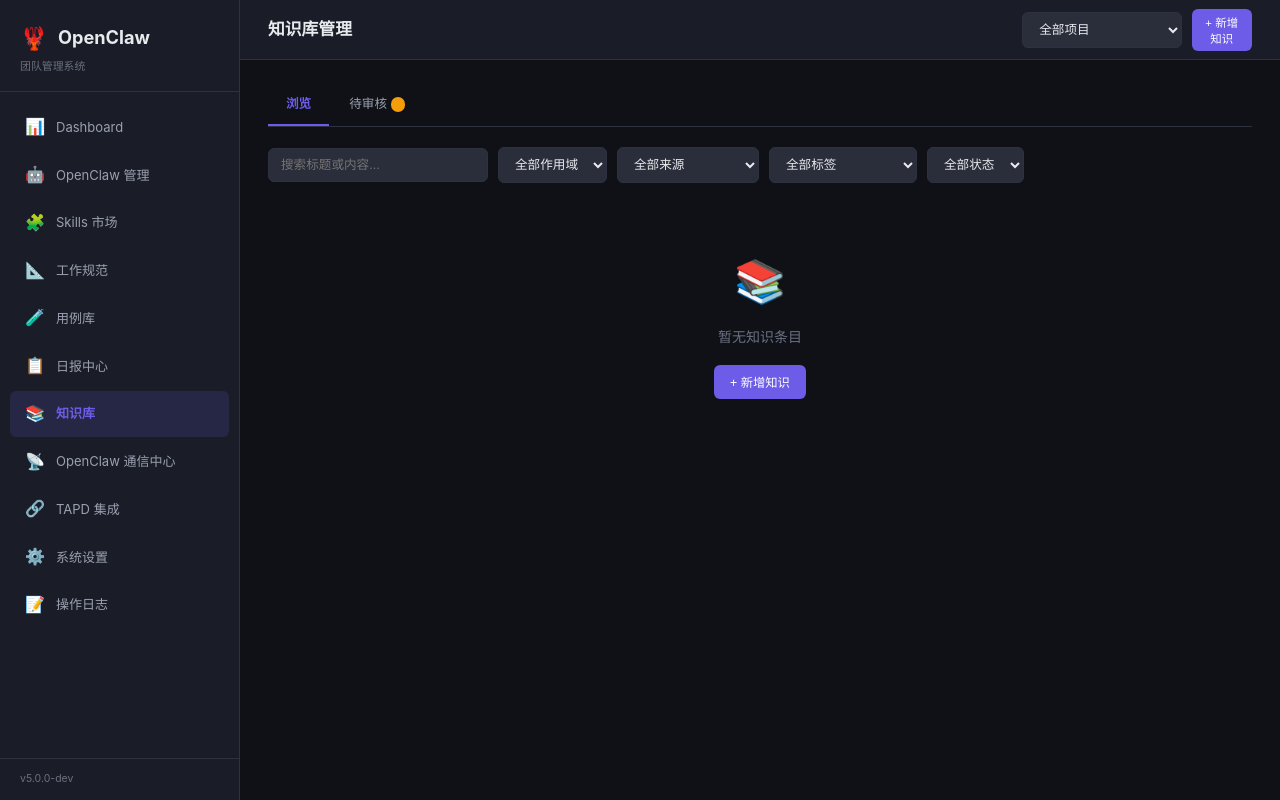
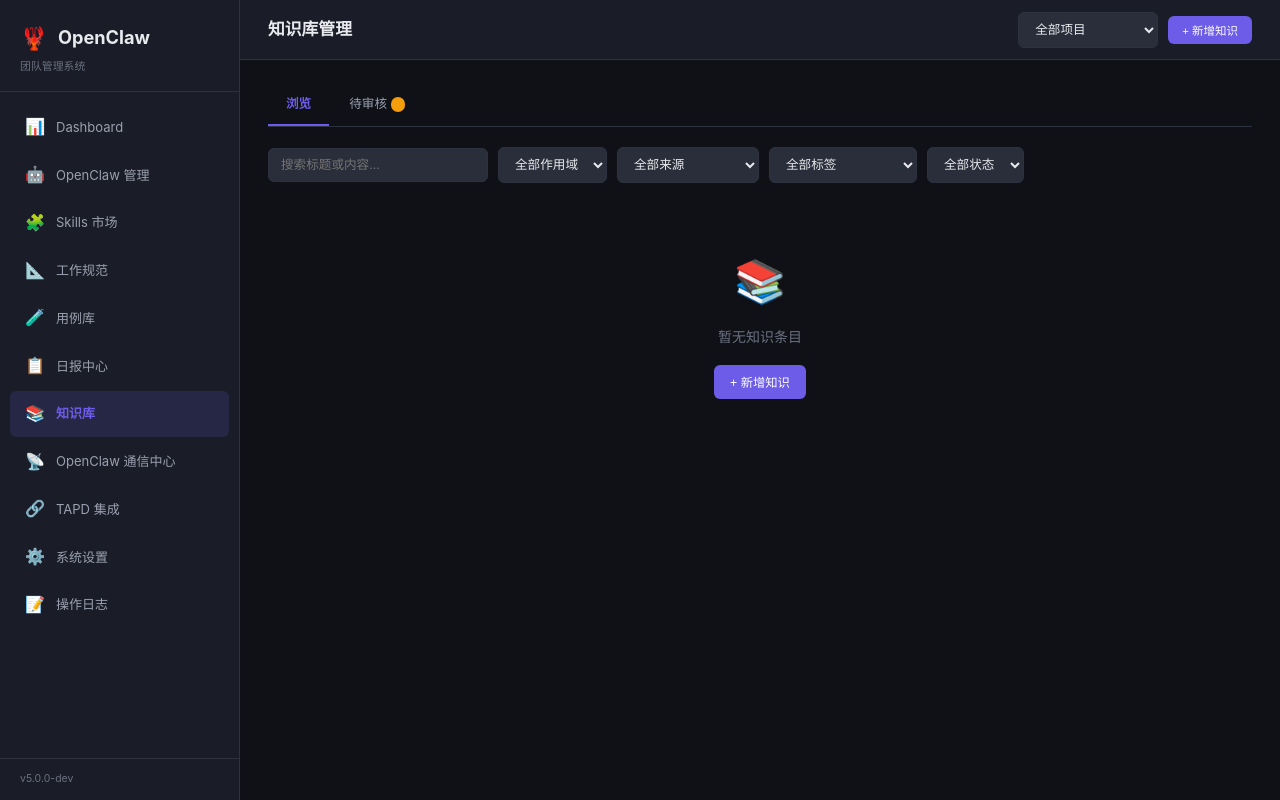
Before and after one commit to rajqiu2022/clawcom, a Flask app: page /knowledge in a window 1280 px wide. Run offline with Flask 2, Linux system fonts and the light colour scheme; data that the repository does not hold is empty.

Commit message:
fix: 知识库新增按钮尺寸优化，防止文字换行

```diff
--- a/web/templates/knowledge.html
+++ b/web/templates/knowledge.html
@@ -8,7 +8,7 @@
     <select id="filter-project" class="form-select" style="min-width:140px" onchange="loadKnowledge()">
         <option value="">全部项目</option>
     </select>
-    <button class="btn btn-primary btn-sm" onclick="showCreateModal()">+ 新增知识</button>
+    <button class="btn btn-primary btn-sm" onclick="showCreateModal()" style="white-space:nowrap;padding:6px 14px;font-size:0.82rem">+ 新增知识</button>
 </div>
 {% endblock %}
 
```
